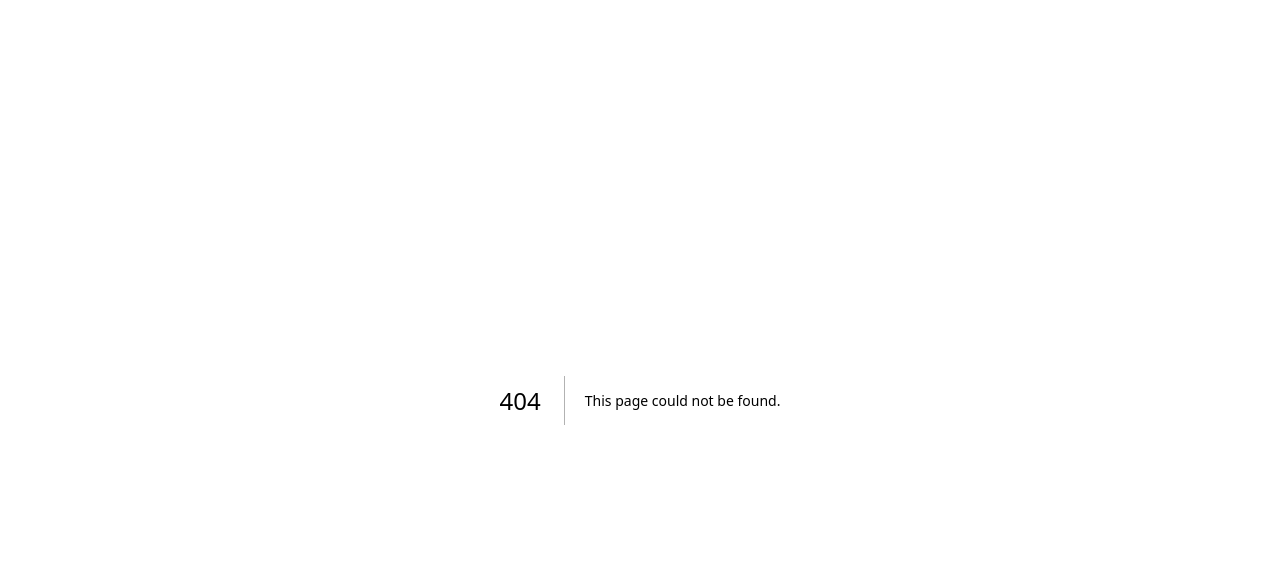
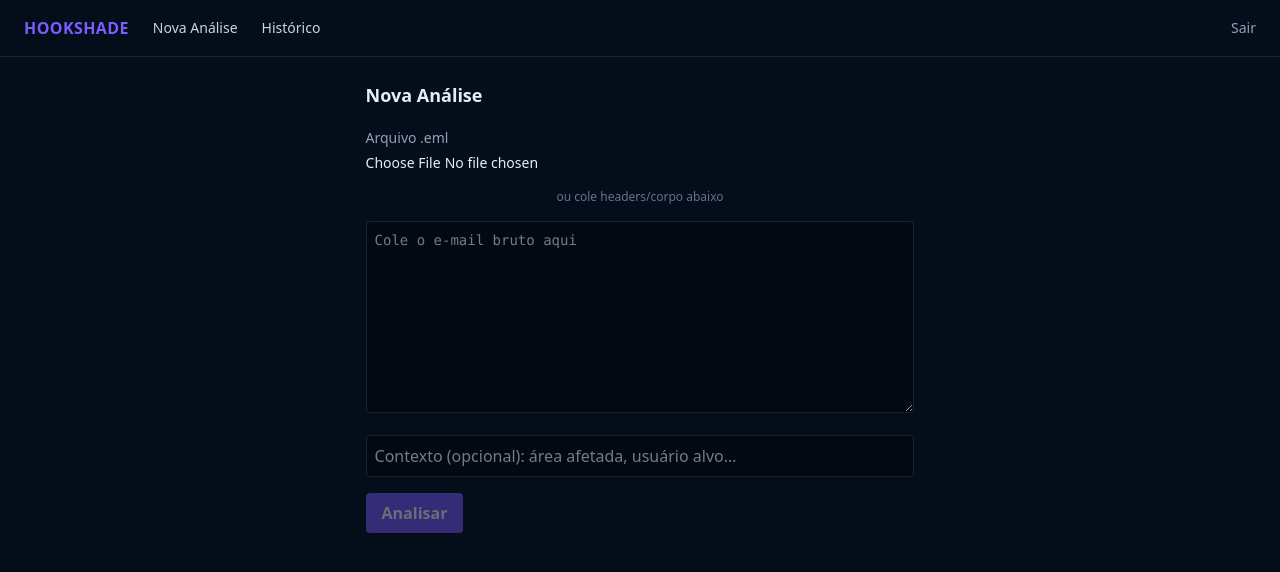
Before and after one commit to ptkthg/hookshade, a Next.js app in the folder frontend/: page /nova-analise in a window 1280 px wide. Before the commit this address had no page. Shown: the top 572 px of the page. Built offline with nearby package versions, Linux system fonts and the light colour scheme; no server answers.

Commit message:
feat: add nova analise page

```diff
--- /dev/null
+++ b/frontend/app/nova-analise/page.tsx
@@ -0,0 +1,72 @@
+"use client";
+import { useState } from "react";
+import { useRouter } from "next/navigation";
+import { analyzeFile, analyzeText } from "@/lib/api";
+import { Nav } from "@/components/Nav";
+
+export default function NovaAnalisePage() {
+  const router = useRouter();
+  const [text, setText] = useState("");
+  const [file, setFile] = useState<File | null>(null);
+  const [context, setContext] = useState("");
+  const [error, setError] = useState("");
+  const [loading, setLoading] = useState(false);
+
+  async function onSubmit(e: React.FormEvent) {
+    e.preventDefault();
+    setError("");
+    setLoading(true);
+    try {
+      const result = file
+        ? await analyzeFile(file, context || undefined)
+        : await analyzeText(text, context || undefined);
+      router.push(`/resultado/${result.id}`);
+    } catch (err) {
+      setError((err as Error).message || "Falha na análise");
+    } finally {
+      setLoading(false);
+    }
+  }
+
+  return (
+    <>
+      <Nav />
+      <main className="max-w-2xl mx-auto p-6 space-y-4">
+        <h1 className="text-lg font-semibold">Nova Análise</h1>
+        <form onSubmit={onSubmit} className="space-y-4">
+          <div>
+            <label className="text-sm text-slate-400">Arquivo .eml</label>
+            <input
+              type="file"
+              accept=".eml,message/rfc822"
+              onChange={(e) => setFile(e.target.files?.[0] ?? null)}
+              className="block w-full mt-1 text-sm"
+            />
+          </div>
+          <div className="text-center text-xs text-slate-500">ou cole headers/corpo abaixo</div>
+          <textarea
+            className="w-full h-48 p-2 rounded bg-black/30 border border-white/10 font-mono text-sm"
+            placeholder="Cole o e-mail bruto aqui"
+            value={text}
+            onChange={(e) => setText(e.target.value)}
+            disabled={!!file}
+          />
+          <input
+            className="w-full p-2 rounded bg-black/30 border border-white/10"
+            placeholder="Contexto (opcional): área afetada, usuário alvo…"
+            value={context}
+            onChange={(e) => setContext(e.target.value)}
+          />
+          {error && <p className="text-red-400 text-sm">{error}</p>}
+          <button
+            disabled={loading || (!file && !text.trim())}
+            className="px-4 py-2 rounded font-semibold text-white disabled:opacity-40"
+            style={{ background: "var(--accent)" }}
+          >
+            {loading ? "Analisando…" : "Analisar"}
+          </button>
+        </form>
+      </main>
+    </>
+  );
+}
```
